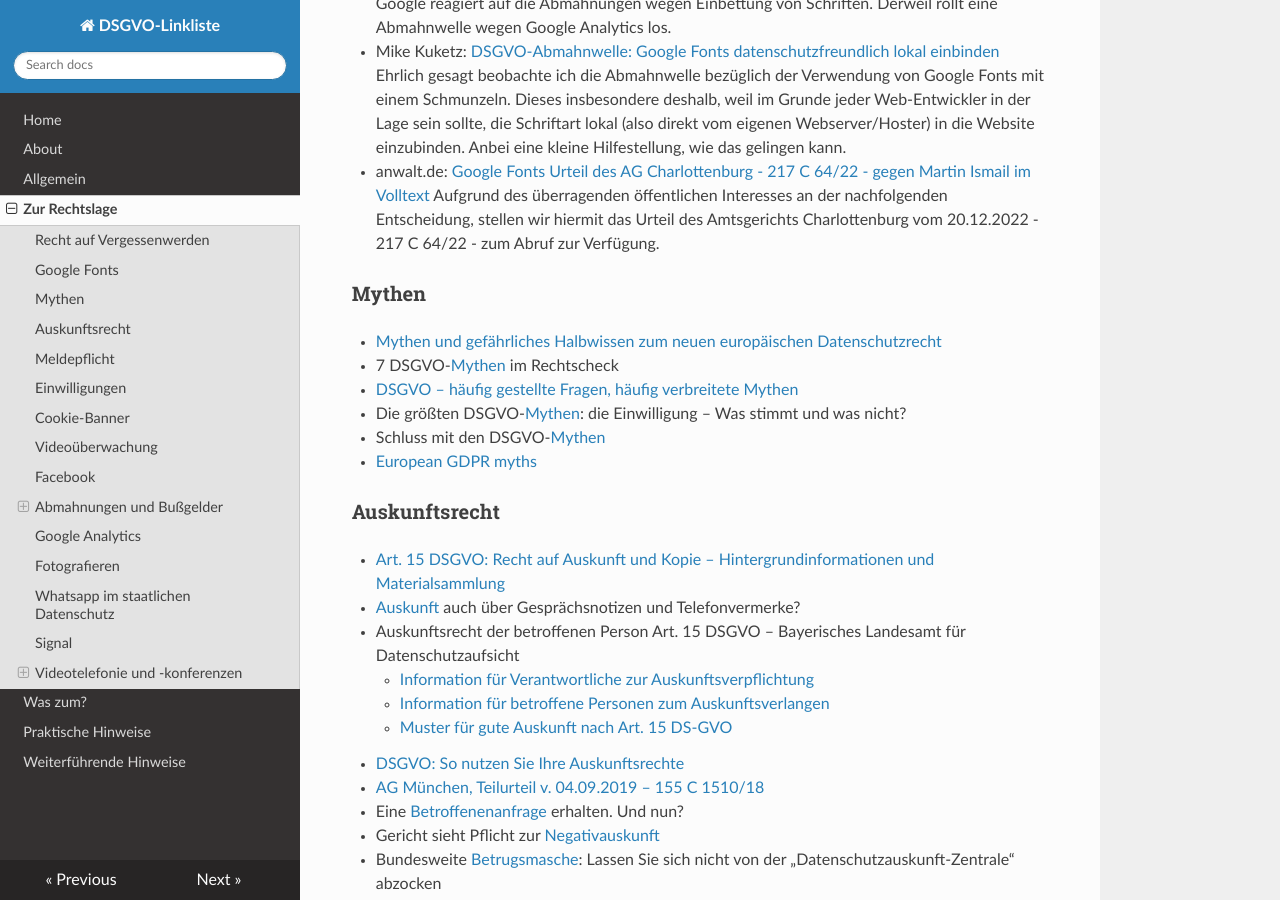
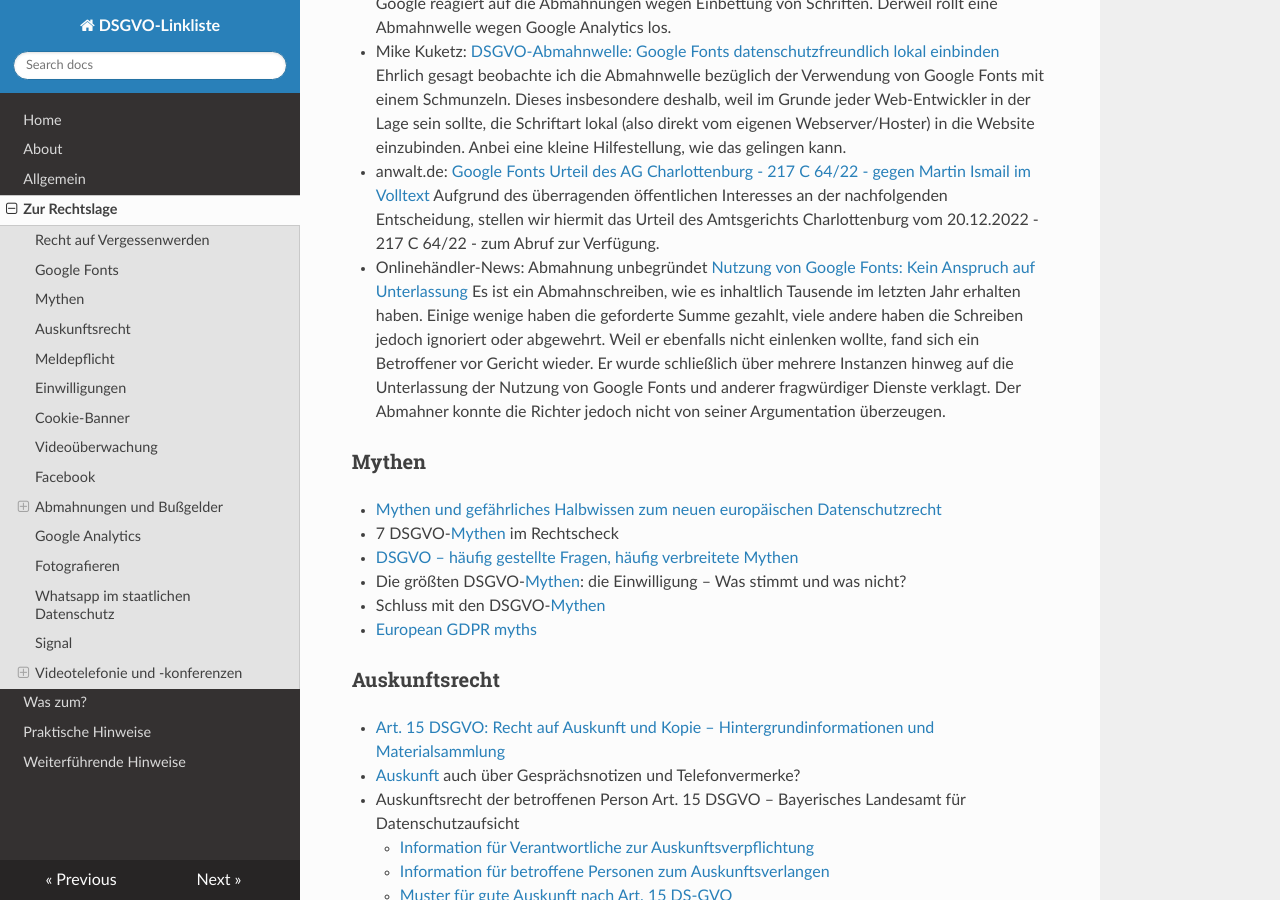
Before and after one commit to jrselzer/DSGVO-Linkliste, an MkDocs documentation site: the page built from docs/Zur_Rechtslage.md, in a window 1280 px wide and 900 px high, scrolled down 1907 px. Built offline with MkDocs 1.6.1, drawn with Linux system fonts in a browser that asks for light colours; nearby versions of some CDN libraries.

Commit message:
Update Zur_Rechtslage.md

```diff
--- a/docs/Zur_Rechtslage.md
+++ b/docs/Zur_Rechtslage.md
@@ -49,6 +49,7 @@
 * heise: [Google äußert sich zur Abmahnwelle wegen Google Fonts](https://www.heise.de/news/Google-aeussert-sich-zur-Abmahnwelle-wegen-Google-Fonts-7350292.html) "So funktioniert das Internet." Google reagiert auf die Abmahnungen wegen Einbettung von Schriften. Derweil rollt eine Abmahnwelle wegen Google Analytics los.
 * Mike Kuketz: [DSGVO-Abmahnwelle: Google Fonts datenschutzfreundlich lokal einbinden](https://www.kuketz-blog.de/dsgvo-abmahnwelle-google-fonts-datenschutzfreundlich-lokal-einbinden/) Ehrlich gesagt beobachte ich die Abmahnwelle bezüglich der Verwendung von Google Fonts mit einem Schmunzeln. Dieses insbesondere deshalb, weil im Grunde jeder Web-Entwickler in der Lage sein sollte, die Schriftart lokal (also direkt vom eigenen Webserver/Hoster) in die Website einzubinden. Anbei eine kleine Hilfestellung, wie das gelingen kann.
 * anwalt.de: [Google Fonts Urteil des AG Charlottenburg - 217 C 64/22 - gegen Martin Ismail im Volltext](https://www.anwalt.de/rechtstipps/google-fonts-urteil-des-ag-charlottenburg-217-c-64-22-gegen-martin-ismail-im-volltext-207244.html?s=03) Aufgrund des überragenden öffentlichen Interesses an der nachfolgenden Entscheidung, stellen wir hiermit das Urteil des Amtsgerichts Charlottenburg vom 20.12.2022 - 217 C 64/22 - zum Abruf zur Verfügung.
+* Onlinehändler-News: Abmahnung unbegründet [Nutzung von Google Fonts: Kein Anspruch auf Unterlassung](https://www.onlinehaendler-news.de/e-recht/aktuelle-urteile/138568-google-fonts-unterlassung) Es ist ein Abmahnschreiben, wie es inhaltlich Tausende im letzten Jahr erhalten haben. Einige wenige haben die geforderte Summe gezahlt, viele andere haben die Schreiben jedoch ignoriert oder abgewehrt. Weil er ebenfalls nicht einlenken wollte, fand sich ein Betroffener vor Gericht wieder. Er wurde schließlich über mehrere Instanzen hinweg auf die Unterlassung der Nutzung von Google Fonts und anderer fragwürdiger Dienste verklagt. Der Abmahner konnte die Richter jedoch nicht von seiner Argumentation überzeugen.
 
 ### Mythen
 * [Mythen und gefährliches Halbwissen zum neuen europäischen Datenschutzrecht](http://www.rechtzweinull.de/archives/2558-mein-erster-dgsvo-rant-zu-viele-mythen-und-gefaehrliches-halbwissen-zum-neuen-europaeischen-datenschutzrecht.html)
```
